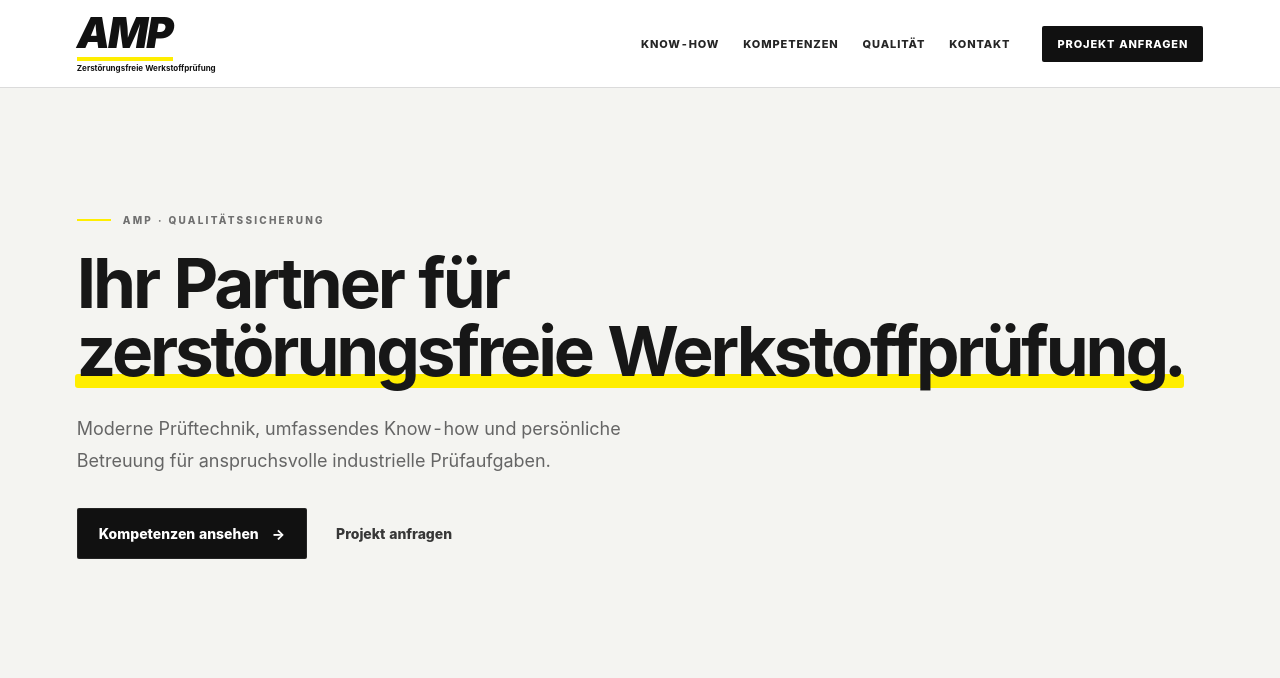
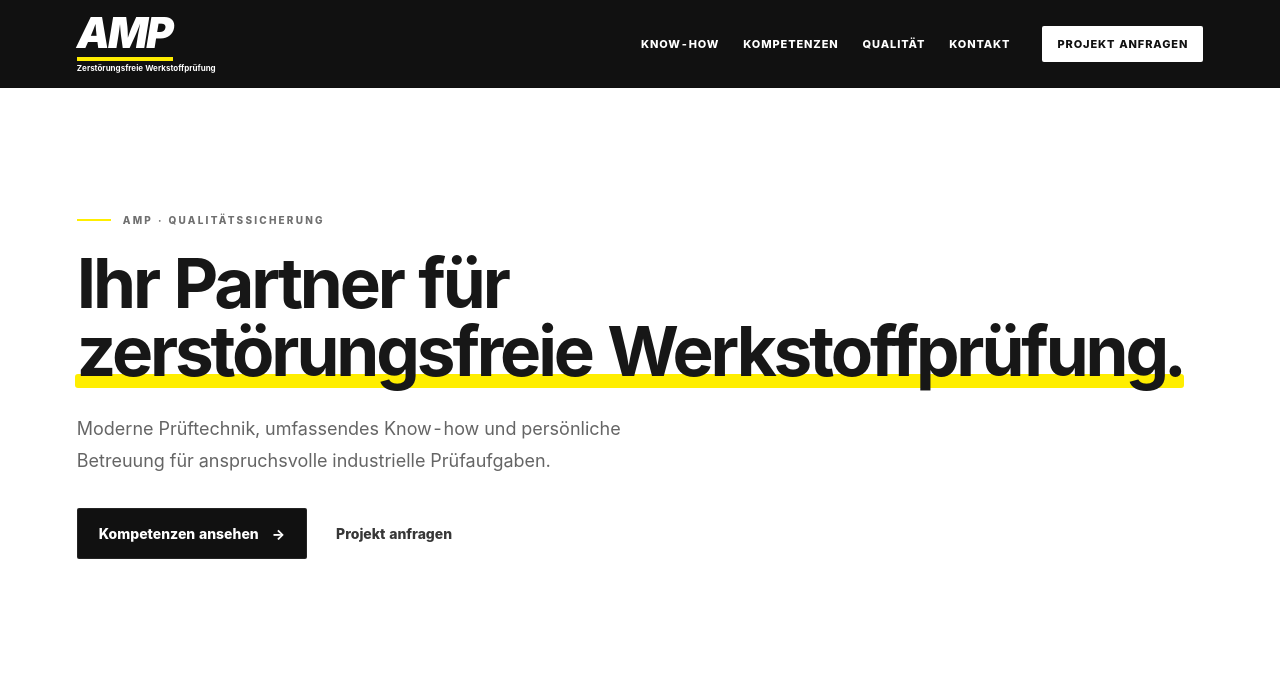
Before and after one commit to Luca2409/schwarz-amp-industrial, an Astro site: page / in a window 1280 px wide. Shown: the top 678 px of the page. Built offline with nearby package versions, Linux system fonts and the light colour scheme; Astro itself is replaced by a stand-in of ours.

Commit message:
change header to black

```diff
--- a/src/styles/global.css
+++ b/src/styles/global.css
@@ -33,7 +33,7 @@ html {
 body {
     margin: 0;
     font-family: Inter, ui-sans-serif, -apple-system, BlinkMacSystemFont, "Segoe UI", Roboto, Arial, sans-serif;
-    background: var(--off);
+    background: var(--white);
     color: var(--text);
     -webkit-font-smoothing: antialiased;
     font-variant-numeric: tabular-nums;
@@ -135,7 +135,7 @@ a {
     display: flex;
     align-items: center;
     justify-content: space-between;
-    background: rgba(255, 255, 255, 0.97);
+    background: var(--black);
     border-bottom: 1px solid rgba(0, 0, 0, 0.14);
     backdrop-filter: blur(10px);
 }
@@ -148,7 +148,7 @@ a {
 }
 
 .brand__name {
-    color: var(--black);
+    color: var(--white);
     font-size: 42px;
     font-weight: 900;
     font-style: italic;
@@ -165,7 +165,7 @@ a {
 
 .brand__subtitle {
     margin-top: 3px;
-    color: var(--black);
+    color: var(--white);
     font-size: 8px;
     font-weight: 700;
     line-height: 1;
@@ -179,7 +179,7 @@ a {
 
 .main-navigation__link {
     position: relative;
-    color: #252525;
+    color: var(--white);
     font-size: 11px;
     font-weight: 800;
     letter-spacing: 0.08em;
@@ -206,8 +206,8 @@ a {
     margin-left: 8px;
     padding: 11px 15px;
     border-radius: 2px;
-    background: var(--black);
-    color: #fff;
+    background: var(--white);
+    color: var(--black);
     font-size: 11px;
     font-weight: 800;
     letter-spacing: 0.08em;
@@ -217,7 +217,7 @@ a {
 }
 
 .main-navigation__cta:hover {
-    background: #000;
+    background: var(--white);
     transform: translateY(-1px);
 }
 
@@ -648,6 +648,7 @@ a {
     color: #8d8d8d;
     font-size: 13px;
     line-height: 1.7;
+    border-top: 3px solid var(--yellow);
 }
 
 .site-footer b {
```
